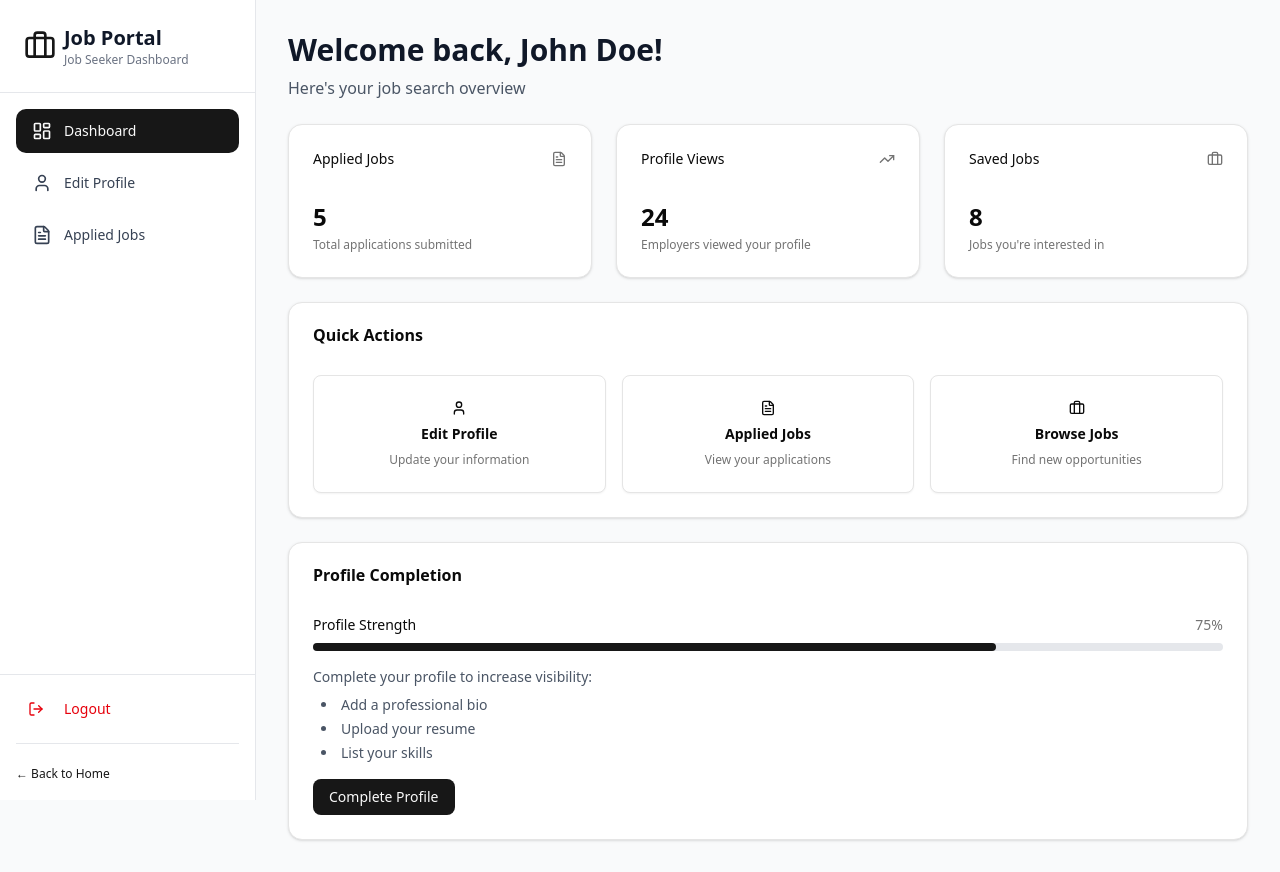
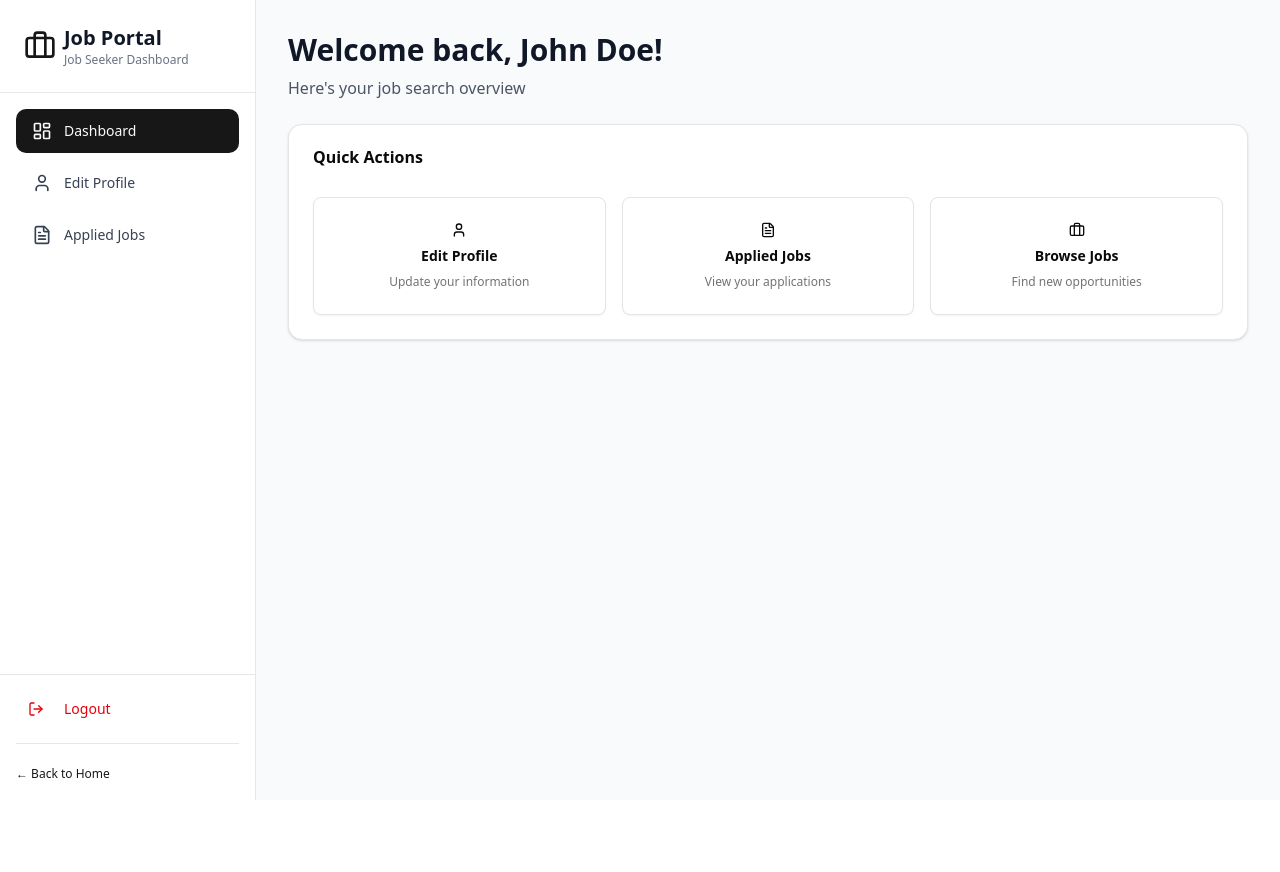
Before and after one commit to joy-sarkar-swe/job-portal, a Next.js app in the folder frontend/: page /jobseeker in a window 1280 px wide. After the commit the page ends 800 px from the top, so only its background shows below. Built offline with nearby package versions, Linux system fonts and the light colour scheme.

Commit message:
feat: implement user profile fetching and updating functionality with validation

```diff
--- /dev/null
+++ b/frontend/actions/profile/get-profile.ts
@@ -0,0 +1,61 @@
+"use server";
+
+import { cookies } from "next/headers";
+
+export interface UserProfile {
+  id: string;
+  name: string;
+  email: string;
+  role: string;
+  bio?: string;
+  skills?: string[];
+  resumeUrl?: string;
+  isEmployerApproved?: boolean;
+  isBlocked?: boolean;
+}
+
+export interface GetProfileResponse {
+  statusCode: number;
+  success: boolean;
+  message: string;
+  user?: UserProfile;
+}
+
+export async function getProfileAction(): Promise<GetProfileResponse> {
+  try {
+    const cookieStore = await cookies();
+    const token = cookieStore.get("accessToken")?.value;
+
+    if (!token) {
+      return { statusCode: 401, success: false, message: "Not authenticated" };
+    }
+
+    const res = await fetch(`${process.env.NEXT_BACKEND_URI}/user/me`, {
+      method: "GET",
+      headers: {
+        Authorization: `Bearer ${token}`,
+      },
+      cache: "no-store",
+    });
+
+    const data = await res.json();
+
+    if (!res.ok) {
+      return {
+        statusCode: data.statusCode || res.status,
+        success: false,
+        message: data.message || "Failed to fetch user profile",
+      };
+    }
+
+    return {
+      statusCode: data.statusCode || 200,
+      success: true,
+      message: data.message || "User profile fetched successfully",
+      user: data.user,
+    };
+  } catch (err) {
+    console.error("Get profile error:", err);
+    return { statusCode: 500, success: false, message: "Server error" };
+  }
+}
--- /dev/null
+++ b/frontend/actions/profile/update-profile.ts
@@ -0,0 +1,76 @@
+"use server";
+
+import { UpdateProfileDto, updateProfileSchema } from "@/lib/validations/auth";
+import { cookies } from "next/headers";
+
+export interface UserProfile {
+  id: string;
+  name: string;
+  email: string;
+  role: string;
+  bio?: string;
+  skills?: string[];
+  resumeUrl?: string;
+}
+
+export interface UpdateProfileResponse {
+  statusCode: number;
+  success: boolean;
+  message: string;
+  user?: UserProfile;
+}
+
+export async function updateProfileAction(
+  payload: UpdateProfileDto
+): Promise<UpdateProfileResponse> {
+  try {
+    // Validate payload
+    const updateProfileDto: UpdateProfileDto =
+      updateProfileSchema.parse(payload);
+
+    const cookieStore = await cookies();
+    const token = cookieStore.get("accessToken")?.value;
+
+    if (!token) {
+      return { statusCode: 401, success: false, message: "Not authenticated" };
+    }
+
+    const res = await fetch(`${process.env.NEXT_BACKEND_URI}/user/profile`, {
+      method: "PATCH",
+      headers: {
+        "Content-Type": "application/json",
+        Authorization: `Bearer ${token}`,
+      },
+      body: JSON.stringify(updateProfileDto),
+      cache: "no-store",
+    });
+
+    const data = await res.json();
+
+    if (!res.ok) {
+      return {
+        statusCode: data.statusCode || res.status,
+        success: false,
+        message: data.message || "Failed to update profile",
+      };
+    }
+
+    return {
+      statusCode: data.statusCode || 200,
+      success: true,
+      message: data.message || "Profile updated successfully",
+      user: data.user,
+    };
+  } catch (err: any) {
+    if (err?.errors) {
+      // Zod validation errors
+      return {
+        statusCode: 400,
+        success: false,
+        message: err.errors[0]?.message || "Invalid input",
+      };
+    }
+    console.error("Update profile error:", err);
+    return { statusCode: 500, success: false, message: "Server error" };
+  }
+}
--- a/frontend/app/jobseeker/page.tsx
+++ b/frontend/app/jobseeker/page.tsx
@@ -4,18 +4,11 @@ import { DashboardLayout } from "@/components/DashboardLayout";
 import { Button } from "@/components/ui/button";
 import { Card, CardContent, CardHeader, CardTitle } from "@/components/ui/card";
 import { getCurrentUser } from "@/lib/mockData";
-import { Briefcase, FileText, TrendingUp, User } from "lucide-react";
+import { Briefcase, FileText, User } from "lucide-react";
 import Link from "next/link";
 
 export default function JobSeekerDashboard() {
   const user = getCurrentUser();
-
-  // Mock data - replace with actual API calls
-  const stats = {
-    appliedJobs: 5,
-    profileViews: 24,
-    savedJobs: 8,
-  };
 
   return (
     <DashboardLayout userRole='jobseeker'>
@@ -28,52 +21,6 @@ export default function JobSeekerDashboard() {
           <p className='text-gray-600 dark:text-gray-400 mt-2'>
             Here&apos;s your job search overview
           </p>
-        </div>
-
-        {/* Stats Cards */}
-        <div className='grid grid-cols-1 md:grid-cols-3 gap-6'>
-          <Card>
-            <CardHeader className='flex flex-row items-center justify-between space-y-0 pb-2'>
-              <CardTitle className='text-sm font-medium'>
-                Applied Jobs
-              </CardTitle>
-              <FileText className='h-4 w-4 text-muted-foreground' />
-            </CardHeader>
-            <CardContent>
-              <div className='text-2xl font-bold'>{stats.appliedJobs}</div>
-              <p className='text-xs text-muted-foreground mt-1'>
-                Total applications submitted
-              </p>
-            </CardContent>
-          </Card>
-
-          <Card>
-            <CardHeader className='flex flex-row items-center justify-between space-y-0 pb-2'>
-              <CardTitle className='text-sm font-medium'>
-                Profile Views
-              </CardTitle>
-              <TrendingUp className='h-4 w-4 text-muted-foreground' />
-            </CardHeader>
-            <CardContent>
-              <div className='text-2xl font-bold'>{stats.profileViews}</div>
-              <p className='text-xs text-muted-foreground mt-1'>
-                Employers viewed your profile
-              </p>
-            </CardContent>
-          </Card>
-
-          <Card>
-            <CardHeader className='flex flex-row items-center justify-between space-y-0 pb-2'>
-              <CardTitle className='text-sm font-medium'>Saved Jobs</CardTitle>
-              <Briefcase className='h-4 w-4 text-muted-foreground' />
-            </CardHeader>
-            <CardContent>
-              <div className='text-2xl font-bold'>{stats.savedJobs}</div>
-              <p className='text-xs text-muted-foreground mt-1'>
-                Jobs you&apos;re interested in
-              </p>
-            </CardContent>
-          </Card>
         </div>
 
         {/* Quick Actions */}
@@ -122,42 +69,6 @@ export default function JobSeekerDashboard() {
             </Button>
           </CardContent>
         </Card>
-
-        {/* Profile Completion */}
-        <Card>
-          <CardHeader>
-            <CardTitle>Profile Completion</CardTitle>
-          </CardHeader>
-          <CardContent>
-            <div className='space-y-4'>
-              <div>
-                <div className='flex items-center justify-between mb-2'>
-                  <span className='text-sm font-medium'>Profile Strength</span>
-                  <span className='text-sm text-muted-foreground'>75%</span>
-                </div>
-                <div className='w-full bg-gray-200 dark:bg-gray-700 rounded-full h-2'>
-                  <div
-                    className='bg-primary h-2 rounded-full transition-all'
-                    style={{ width: "75%" }}
-                  />
-                </div>
-              </div>
-              <div className='text-sm text-gray-600 dark:text-gray-400'>
-                <p className='mb-2'>
-                  Complete your profile to increase visibility:
-                </p>
-                <ul className='list-disc list-inside space-y-1 ml-2'>
-                  <li>Add a professional bio</li>
-                  <li>Upload your resume</li>
-                  <li>List your skills</li>
-                </ul>
-              </div>
-              <Button asChild className='w-full sm:w-auto'>
-                <Link href='/jobseeker/profile'>Complete Profile</Link>
-              </Button>
-            </div>
-          </CardContent>
-        </Card>
       </div>
     </DashboardLayout>
   );
--- a/frontend/app/jobseeker/profile/page.tsx
+++ b/frontend/app/jobseeker/profile/page.tsx
@@ -1,5 +1,7 @@
 "use client";
 
+import { getProfileAction } from "@/actions/profile/get-profile";
+import { updateProfileAction } from "@/actions/profile/update-profile";
 import { DashboardLayout } from "@/components/DashboardLayout";
 import { Alert, AlertDescription } from "@/components/ui/alert";
 import { Button } from "@/components/ui/button";
@@ -7,8 +9,9 @@ import { Card, CardContent, CardHeader, CardTitle } from "@/components/ui/card";
 import { Input } from "@/components/ui/input";
 import { Label } from "@/components/ui/label";
 import { Textarea } from "@/components/ui/textarea";
+import { UpdateProfileDto } from "@/lib/validations/auth";
 import { CheckCircle, Loader2 } from "lucide-react";
-import { useState } from "react";
+import { useEffect, useState } from "react";
 
 interface ProfileData {
   name: string;
@@ -19,17 +22,40 @@ interface ProfileData {
 }
 
 export default function EditProfilePage() {
-  const [saving, setSaving] = useState(false);
-  const [showSuccess, setShowSuccess] = useState(false);
-
-  // Mock initial data - replace with actual data from API/localStorage
   const [formData, setFormData] = useState<ProfileData>({
-    name: "John Doe",
-    email: "john@example.com",
+    name: "",
+    email: "",
     bio: "",
     skills: "",
     resumeUrl: "",
   });
+  const [loading, setLoading] = useState(true);
+  const [saving, setSaving] = useState(false);
+  const [showSuccess, setShowSuccess] = useState(false);
+  const [error, setError] = useState<string | null>(null);
+
+  // Fetch profile on mount
+  useEffect(() => {
+    async function fetchProfile() {
+      setLoading(true);
+      const res = await getProfileAction();
+      if (res.success && res.user) {
+        setFormData({
+          name: res.user.name,
+          email: res.user.email,
+          bio: res.user.bio || "",
+          skills: res.user.skills?.join(", ") || "",
+          resumeUrl: res.user.resumeUrl || "",
+        });
+        setError(null);
+      } else {
+        setError(res.message);
+      }
+      setLoading(false);
+    }
+
+    fetchProfile();
+  }, []);
 
   const handleInputChange = (field: keyof ProfileData, value: string) => {
     setFormData((prev) => ({ ...prev, [field]: value }));
@@ -40,23 +66,45 @@ export default function EditProfilePage() {
     setSaving(true);
     setShowSuccess(false);
 
-    // Simulate API call
-    setTimeout(() => {
-      // TODO: Save to API/localStorage
-      console.log("Saving profile:", formData);
+    const payload: UpdateProfileDto = {
+      bio: formData.bio,
+      skills: formData.skills.split(",").map((s) => s.trim()),
+      resumeUrl: formData.resumeUrl,
+    };
 
-      setSaving(false);
+    const res = await updateProfileAction(payload);
+
+    if (res.success && res.user) {
+      setFormData({
+        name: res.user.name,
+        email: res.user.email,
+        bio: res.user.bio || "",
+        skills: res.user.skills?.join(", ") || "",
+        resumeUrl: res.user.resumeUrl || "",
+      });
       setShowSuccess(true);
+      setError(null);
+      setTimeout(() => setShowSuccess(false), 3000);
+    } else {
+      setError(res.message);
+    }
 
-      // Hide success message after 3 seconds
-      setTimeout(() => setShowSuccess(false), 3000);
-    }, 1000);
+    setSaving(false);
   };
+
+  if (loading) {
+    return (
+      <DashboardLayout userRole='jobseeker'>
+        <div className='flex justify-center items-center py-24'>
+          <Loader2 className='h-6 w-6 animate-spin text-gray-600 dark:text-gray-400' />
+        </div>
+      </DashboardLayout>
+    );
+  }
 
   return (
     <DashboardLayout userRole='jobseeker'>
       <div className='space-y-6'>
-        {/* Header */}
         <div>
           <h1 className='text-3xl font-bold text-gray-900 dark:text-white'>
             Edit Profile
@@ -66,7 +114,14 @@ export default function EditProfilePage() {
           </p>
         </div>
 
-        {/* Success Alert */}
+        {error && (
+          <Alert className='bg-red-50 dark:bg-red-900/20 border-red-200 dark:border-red-800'>
+            <AlertDescription className='text-red-800 dark:text-red-200'>
+              {error}
+            </AlertDescription>
+          </Alert>
+        )}
+
         {showSuccess && (
           <Alert className='bg-green-50 dark:bg-green-900/20 border-green-200 dark:border-green-800'>
             <CheckCircle className='h-4 w-4 text-green-600 dark:text-green-400' />
@@ -76,7 +131,6 @@ export default function EditProfilePage() {
           </Alert>
         )}
 
-        {/* Form */}
         <form onSubmit={handleSubmit}>
           <Card>
             <CardHeader>
@@ -90,9 +144,7 @@ export default function EditProfilePage() {
                   id='name'
                   type='text'
                   value={formData.name}
-                  onChange={(e) => handleInputChange("name", e.target.value)}
-                  required
-                  disabled={saving}
+                  disabled
                   placeholder='Enter your full name'
                 />
               </div>
@@ -104,9 +156,7 @@ export default function EditProfilePage() {
                   id='email'
                   type='email'
                   value={formData.email}
-                  onChange={(e) => handleInputChange("email", e.target.value)}
-                  required
-                  disabled={saving}
+                  disabled
                   placeholder='your.email@example.com'
                 />
               </div>
@@ -117,11 +167,9 @@ export default function EditProfilePage() {
                 <Textarea
                   id='bio'
                   value={formData.bio}
-                  onChange={(e: React.ChangeEvent<HTMLTextAreaElement>) =>
-                    handleInputChange("bio", e.target.value)
-                  }
+                  onChange={(e) => handleInputChange("bio", e.target.value)}
                   disabled={saving}
-                  placeholder="Tell employers about yourself, your experience, and what you're looking for..."
+                  placeholder='Tell employers about yourself...'
                   rows={6}
                   className='resize-none'
                 />
@@ -180,22 +228,6 @@ export default function EditProfilePage() {
                     "Save Changes"
                   )}
                 </Button>
-                <Button
-                  type='button'
-                  variant='outline'
-                  disabled={saving}
-                  onClick={() => {
-                    // Reset to initial values
-                    setFormData({
-                      name: "John Doe",
-                      email: "john@example.com",
-                      bio: "",
-                      skills: "",
-                      resumeUrl: "",
-                    });
-                  }}>
-                  Cancel
-                </Button>
               </div>
             </CardContent>
           </Card>
--- a/frontend/lib/validations/auth.ts
+++ b/frontend/lib/validations/auth.ts
@@ -52,6 +52,13 @@ export const registerSchema = z
     path: ["confirmPassword"],
   });
 
+export const updateProfileSchema = z.object({
+  bio: z.string().max(500).optional(),
+  skills: z.array(z.string()).optional(),
+  resumeUrl: z.string().url().optional(),
+});
+
 // TypeScript types inferred from schemas
 export type LoginInput = z.infer<typeof loginSchema>;
 export type RegisterInput = z.infer<typeof registerSchema>;
+export type UpdateProfileDto = z.infer<typeof updateProfileSchema>;
```
